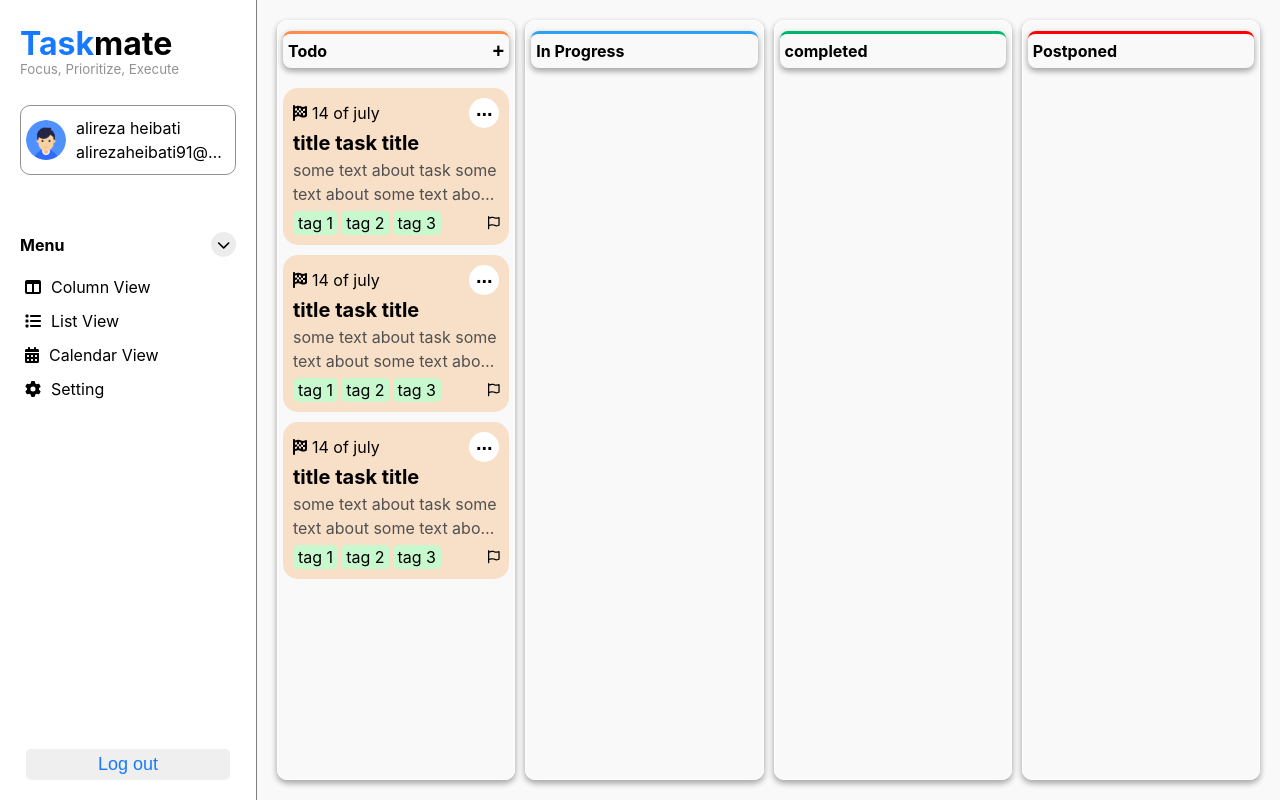
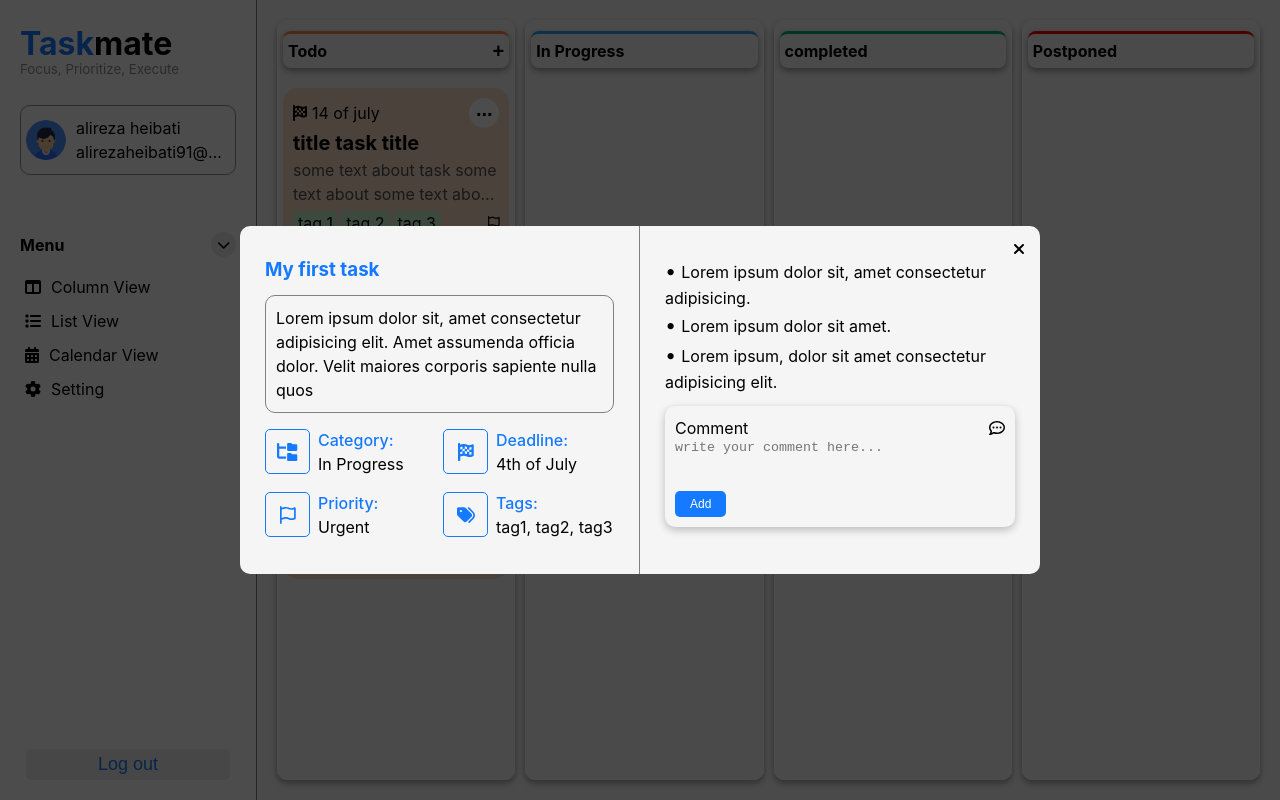
Before and after one commit to alirezaheibati/todo-web-application, a React (Vite) app: page / in a window 1280 px wide. Built offline with nearby package versions, Linux system fonts and the light colour scheme.

Commit message:
Task information component developed

```diff
--- a/src/components/HomePage/Overview.jsx
+++ b/src/components/HomePage/Overview.jsx
@@ -1,11 +1,13 @@
 import ColumnContainer from "../ColumnView/ColumnContainer";
 import ListViewContainer from "../ListView/ListViewContainer";
+import TaskInformation from "../TaskInformation/TaskInformation";
 import classes from "./Overview.module.css";
 const Overview = (props) => {
   return (
     <div className={classes["overview_container"]}>
       <ColumnContainer />
       {/* <ListViewContainer /> */}
+      <TaskInformation />
     </div>
   );
 };
--- /dev/null
+++ b/src/components/TaskInformation/TaskInformation.jsx
@@ -0,0 +1,88 @@
+import { FontAwesomeIcon } from "@fortawesome/react-fontawesome";
+import classes from "./TaskInformation.module.css";
+import {
+  faFlagCheckered,
+  faFolderTree,
+  faTags,
+  faXmark,
+} from "@fortawesome/free-solid-svg-icons";
+import {
+  faComment,
+  faCommentDots,
+  faFlag,
+} from "@fortawesome/free-regular-svg-icons";
+const TaskInformation = (props) => {
+  return (
+    <div className={classes["task-info_container"]}>
+      <div className={classes["task-info_backdrop"]}></div>
+      <div className={classes["task-info_content"]}>
+        <FontAwesomeIcon
+          icon={faXmark}
+          className={classes["task-info_close"]}
+        />
+        <div className={classes["task-info_left"]}>
+          <h3>My first task</h3>
+          <p className={classes["task-info_description"]}>
+            Lorem ipsum dolor sit, amet consectetur adipisicing elit. Amet
+            assumenda officia dolor. Velit maiores corporis sapiente nulla quos
+          </p>
+          <div className={classes["task-info_details"]}>
+            <div className={classes["task-info_details-box"]}>
+              <div>
+                <FontAwesomeIcon icon={faFolderTree} />
+              </div>
+              <div>
+                <p>Category:</p>
+                <p>In Progress</p>
+              </div>
+            </div>
+            <div className={classes["task-info_details-box"]}>
+              <div>
+                <FontAwesomeIcon icon={faFlagCheckered} />
+              </div>
+              <div>
+                <p>Deadline:</p>
+                <p>4th of July</p>
+              </div>
+            </div>
+            <div className={classes["task-info_details-box"]}>
+              <div>
+                <FontAwesomeIcon icon={faFlag} />
+              </div>
+              <div>
+                <p>Priority:</p>
+                <p>Urgent</p>
+              </div>
+            </div>
+            <div className={classes["task-info_details-box"]}>
+              <div>
+                <FontAwesomeIcon icon={faTags} />
+              </div>
+              <div>
+                <p>Tags:</p>
+                <p>tag1, tag2, tag3</p>
+              </div>
+            </div>
+          </div>
+        </div>
+        <div className={classes["task-info_right"]}>
+          {/* <p>No Comment for this task yet</p> */}
+          <ul className={classes["task-info_comments"]}>
+            <li>Lorem ipsum dolor sit, amet consectetur adipisicing.</li>
+            <li>Lorem ipsum dolor sit amet.</li>
+            <li>Lorem ipsum, dolor sit amet consectetur adipisicing elit.</li>
+          </ul>
+          <form>
+            <div>
+              <p>Comment</p>
+              <FontAwesomeIcon icon={faCommentDots} />
+            </div>
+            <textarea placeholder="write your comment here..."></textarea>
+            <button type="submit">Add</button>
+          </form>
+        </div>
+      </div>
+    </div>
+  );
+};
+export default TaskInformation;
--- /dev/null
+++ b/src/components/TaskInformation/TaskInformation.module.css
@@ -0,0 +1,125 @@
+.task-info_container {
+  position: fixed;
+  left: 0;
+  bottom: 0;
+  width: 100vw;
+  height: 100vh;
+  display: flex;
+  justify-content: center;
+  align-items: center;
+  z-index: 1100;
+}
+.task-info_backdrop {
+  background-color: rgba(0, 0, 0, 0.7);
+  position: fixed;
+  left: 0;
+  bottom: 0;
+  width: 100vw;
+  height: 100vh;
+}
+.task-info_content {
+  background-color: #fff;
+  background-color: #f5f5f5;
+
+  position: relative;
+  border-radius: 10px;
+  width: 800px;
+  max-width: 99%;
+  z-index: 1110;
+  display: flex;
+  justify-content: center;
+  align-items: stretch;
+}
+.task-info_close {
+  position: absolute;
+  right: 15px;
+  top: 15px;
+  cursor: pointer;
+}
+.task-info_left {
+  border-right: 1px solid gray;
+}
+.task-info_content > div {
+  width: 50%;
+  padding: 30px 25px;
+}
+.task-info_left h3 {
+  margin: 0 0 10px;
+  color: #157aff;
+}
+.task-info_description {
+  border: 1px solid gray;
+  border-radius: 10px;
+  padding: 10px;
+  margin: 5px 0;
+}
+.task-info_details {
+  display: flex;
+  justify-content: space-between;
+  align-items: center;
+  flex-wrap: wrap;
+}
+.task-info_details-box {
+  width: 49%;
+  display: flex;
+  justify-content: flex-start;
+  align-items: center;
+  gap: 8px;
+  margin: 10px 0 5px;
+}
+.task-info_details-box div:first-child {
+  height: 45px;
+  width: 45px;
+  border: 1px solid #157aff;
+  color: #157aff;
+  font-size: 18px;
+  border-radius: 5px;
+  display: flex;
+  justify-content: center;
+  align-items: center;
+}
+.task-info_details-box div p:first-child {
+  font-weight: 500;
+  color: #157aff;
+}
+.task-info_right > p {
+  text-align: center;
+}
+.task-info_comments {
+  text-align: left;
+  overflow-y: auto;
+  height: 150px;
+}
+.task-info_comments li::before {
+  content: "•";
+  font-size: 20px;
+  padding-right: 5px;
+}
+.task-info_right form {
+  position: relative;
+  box-shadow: rgba(0, 0, 0, 0.24) 0px 3px 8px;
+  padding: 10px;
+  border-radius: 10px;
+}
+.task-info_right form div {
+  display: flex;
+  justify-content: space-between;
+  align-items: center;
+}
+.task-info_right form textarea {
+  display: block;
+  width: 100%;
+  resize: none;
+  height: 50px;
+  background-color: transparent;
+  border: none;
+}
+.task-info_right form button {
+  background-color: #157aff;
+  border: none;
+  color: #fff;
+  padding: 6px 15px;
+  cursor: pointer;
+  border-radius: 5px;
+  font-size: 12px;
+}
```
